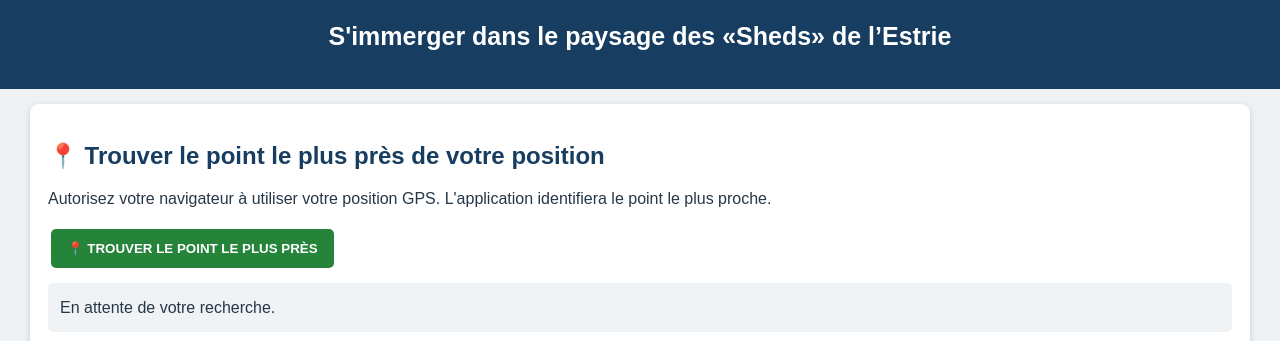
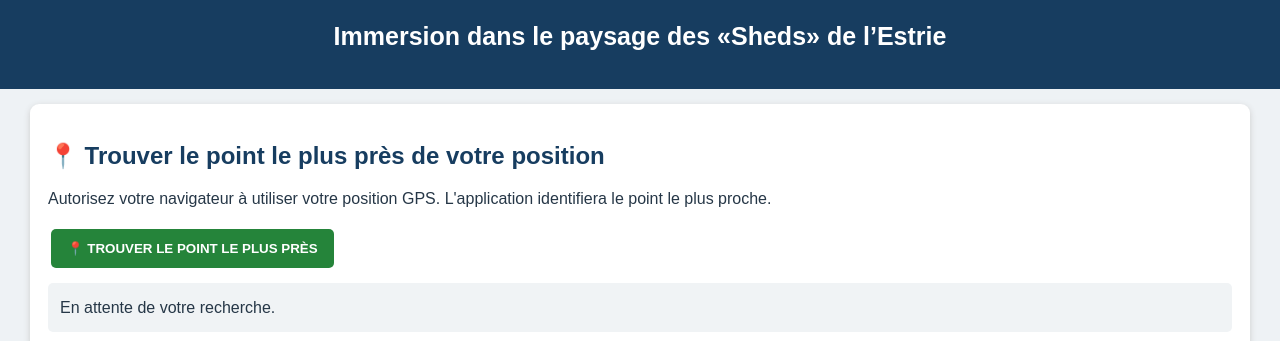
Before and after one commit to RAFournier/localisateur-quebec, a plain HTML site: page index.html in a window 1280 px wide. Shown: the top 341 px of the page. Drawn offline with nearby package versions, Linux system fonts and the light colour scheme; no server answers.

Commit message:
Update header title in index.html

```diff
--- a/index.html
+++ b/index.html
@@ -137,7 +137,7 @@ button{width:100%;margin:5px 0}
 <body>
 
 <header>
-<h1>S'immerger dans le paysage des «Sheds» de l’Estrie</h1>
+<h1>Immersion dans le paysage des «Sheds» de l’Estrie</h1>
 <p><strong></strong></p>
 </header>
 
```
